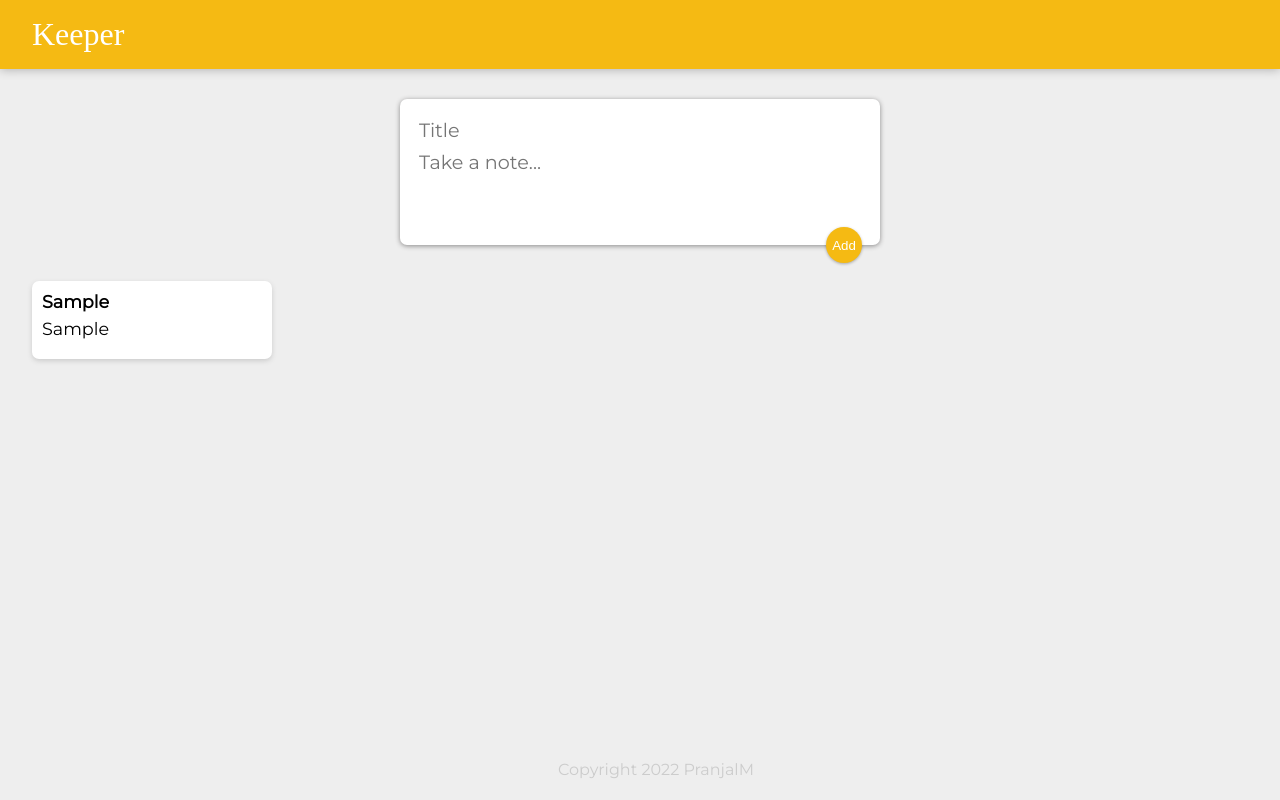
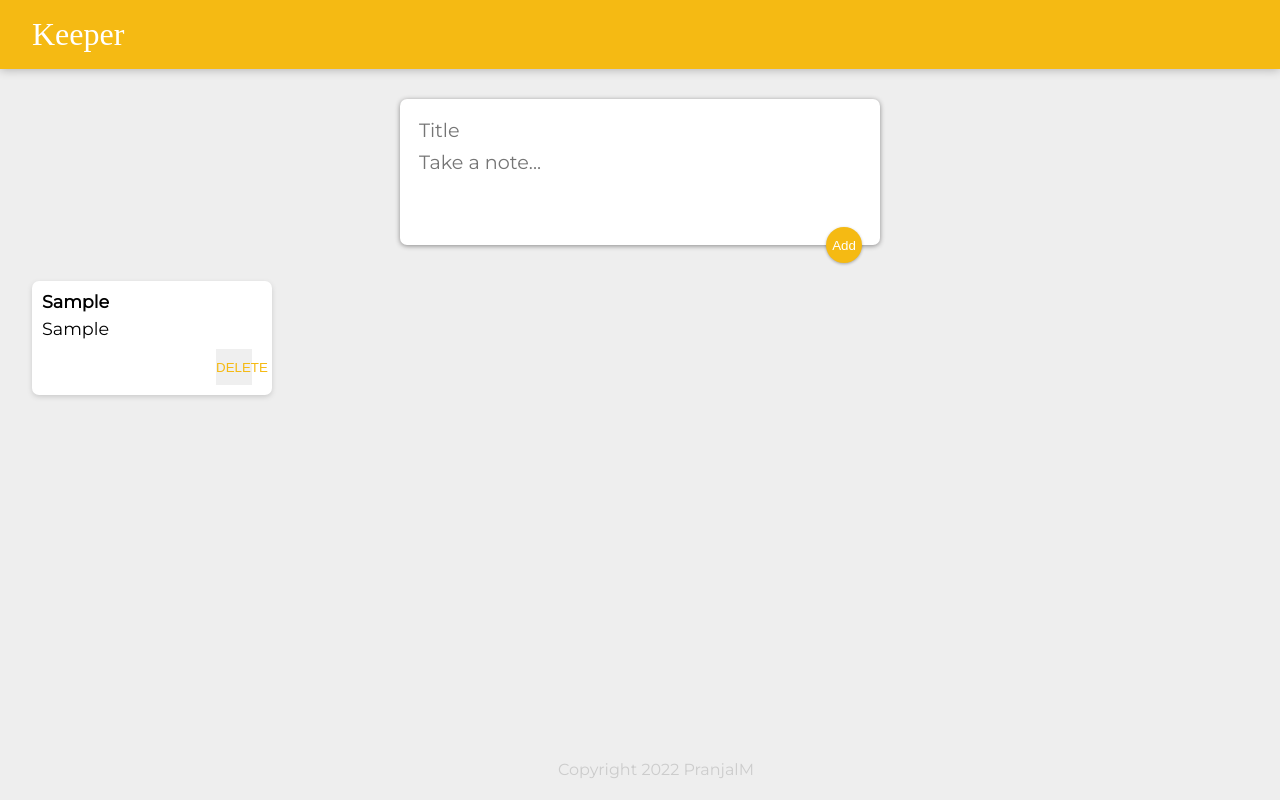
Before and after one commit to Pranjalm-23/pranjalm-keep-app, a React (Create React App) app: page / in a window 1280 px wide. Both pictures are taken after typing "Sample", "Sample" into the empty fields and a click on the button "Add". Built offline with nearby package versions, Linux system fonts and the light colour scheme; a web font is replaced by a local one.

Commit message:
delete note functionality adeed

```diff
--- a/package.json
+++ b/package.json
@@ -1,5 +1,5 @@
 {
-  "name": "my-app",
+  "name": "my-react-app",
   "version": "0.1.0",
   "private": true,
   "dependencies": {
--- a/src/components/App.js
+++ b/src/components/App.js
@@ -12,12 +12,27 @@
       return [...prevNotes, newNote];
     });
   };
+
+  const deleteNote = (id) => {
+    setNotes((prevNotes) => {
+      return prevNotes.filter((noteItem, index) => {
+        return index !== id;
+      });
+    });
+  };
+
   return (
     <div>
       <Header />
       <CreateArea onAdd={addNote} />
-      {notes.map((note) => (
-        <Note key={note.key} title={note.title} content={note.content} />
+      {notes.map((note, index) => (
+        <Note
+          key={index}
+          id={index}
+          title={note.title}
+          content={note.content}
+          onDelete={deleteNote}
+        />
       ))}
       <Footer />
     </div>
--- a/src/components/Note.js
+++ b/src/components/Note.js
@@ -1,10 +1,14 @@
 import React from "react";
 
 function Note(props) {
+  const handleClick = () => {
+    props.onDelete(props.id);
+  };
   return (
     <div className="note">
       <h1>{props.title}</h1>
       <p>{props.content}</p>
+      <button onClick={handleClick}>DELETE</button>
     </div>
   );
 }
```
